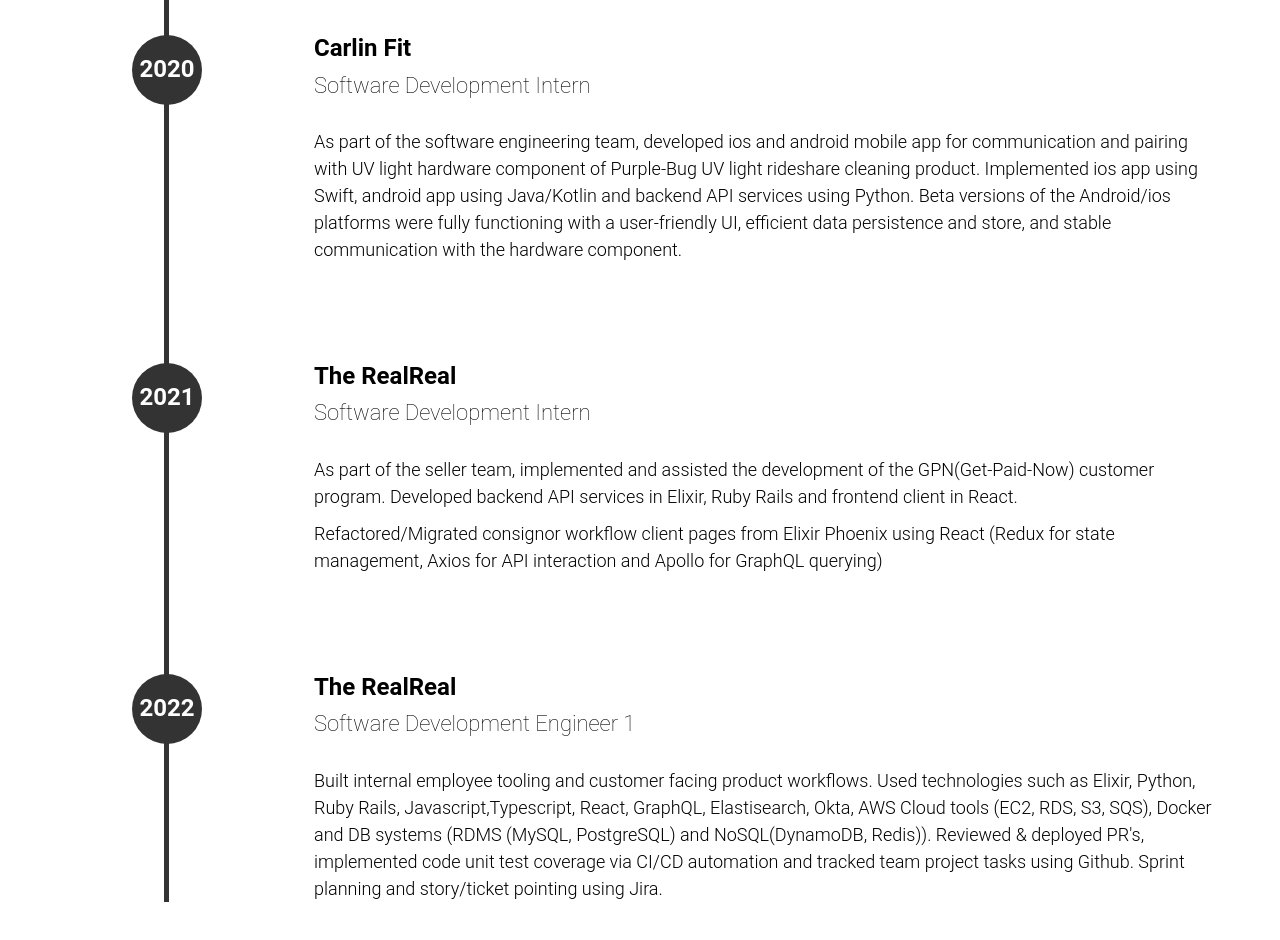
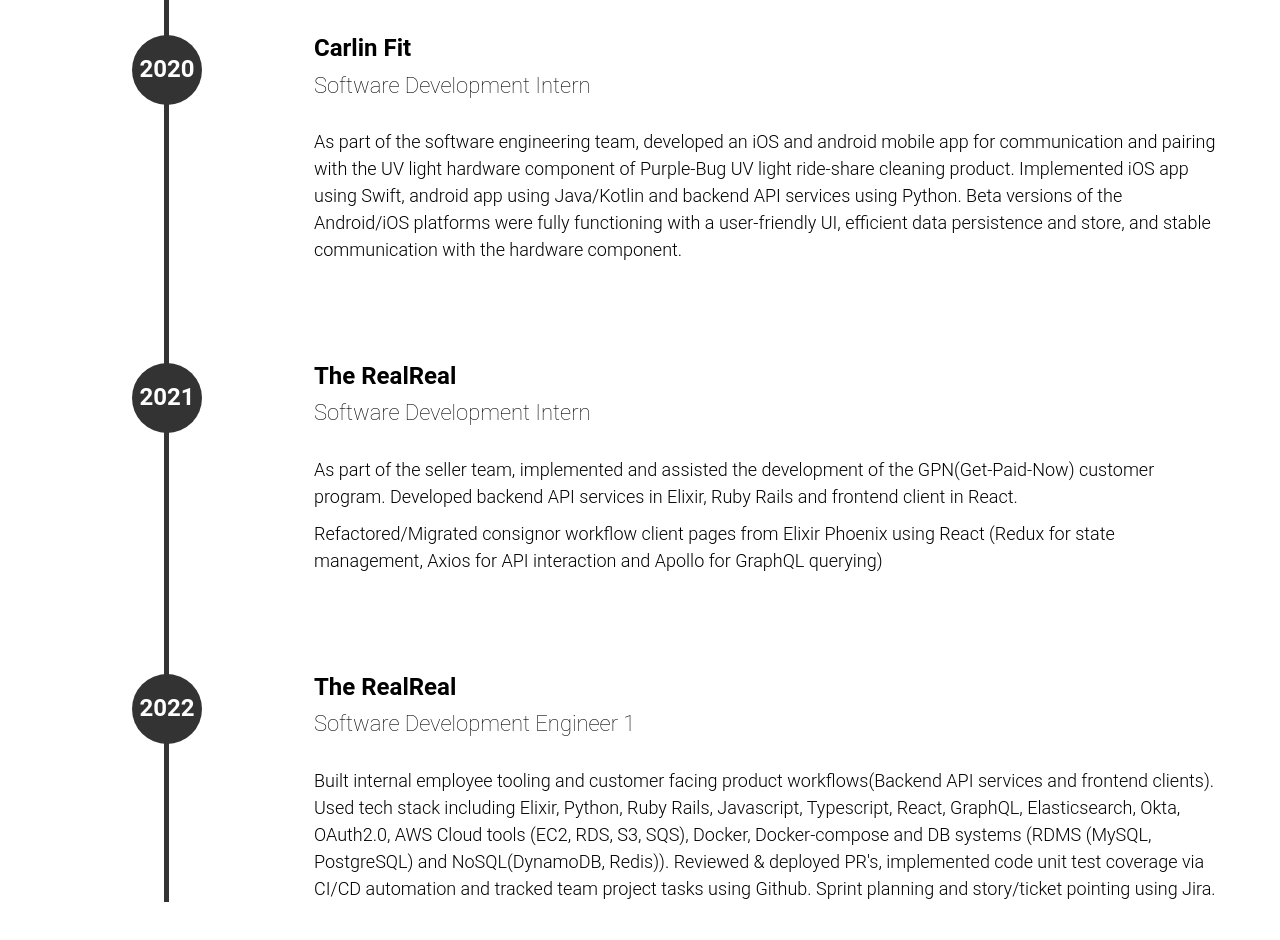
Before and after one commit to indrajeetadityaroy9/indrajeet-portfolio, a website built with Parcel: page index.html in a window 1280 px wide. Shown: the part 2120-3060 px from the top of the page. Built offline with nearby package versions, Linux system fonts and the light colour scheme.

Commit message:
made edits

```diff
--- a/index.html
+++ b/index.html
@@ -245,7 +245,7 @@
         <div class="content">
           <h2>Carlin Fit</h2>
           <h3>Software Development Intern</h3>
-          <p>As part of the software engineering team, developed ios and android mobile app for communication and pairing with UV light hardware component of Purple-Bug UV light rideshare cleaning product. Implemented ios app using Swift, android app using Java/Kotlin and backend API services using Python. Beta versions of the Android/ios platforms were fully functioning with a user-friendly UI, efficient data persistence and store, and stable communication with the hardware component.</p>
+          <p>As part of the software engineering team, developed an iOS and android mobile app for communication and pairing with the UV light hardware component of Purple-Bug UV light ride-share cleaning product. Implemented iOS app using Swift, android app using Java/Kotlin and backend API services using Python. Beta versions of the Android/iOS platforms were fully functioning with a user-friendly UI, efficient data persistence and store, and stable communication with the hardware component.</p>
         </div>
       </div>
       <div class="entry">
@@ -264,7 +264,7 @@
         <div class="content">
           <h2>The RealReal</h2>
           <h3>Software Development Engineer 1</h3>
-          <p>Built internal employee tooling and customer facing product workflows. Used technologies such as Elixir, Python, Ruby Rails, Javascript,Typescript, React, GraphQL, Elastisearch, Okta, AWS Cloud tools (EC2, RDS, S3, SQS), Docker and DB systems (RDMS (MySQL, PostgreSQL) and NoSQL(DynamoDB, Redis)). Reviewed & deployed PR's, implemented code unit test coverage via CI/CD automation and tracked team project tasks using Github. Sprint planning and story/ticket pointing using Jira.</p>
+          <p>Built internal employee tooling and customer facing product workflows(Backend API services and frontend clients). Used tech stack including Elixir, Python, Ruby Rails, Javascript, Typescript, React, GraphQL, Elasticsearch, Okta, OAuth2.0, AWS Cloud tools (EC2, RDS, S3, SQS), Docker, Docker-compose and DB systems (RDMS (MySQL, PostgreSQL) and NoSQL(DynamoDB, Redis)). Reviewed & deployed PR's, implemented code unit test coverage via CI/CD automation and tracked team project tasks using Github. Sprint planning and story/ticket pointing using Jira.</p>
         </div>
       </div>
     </div>
```
